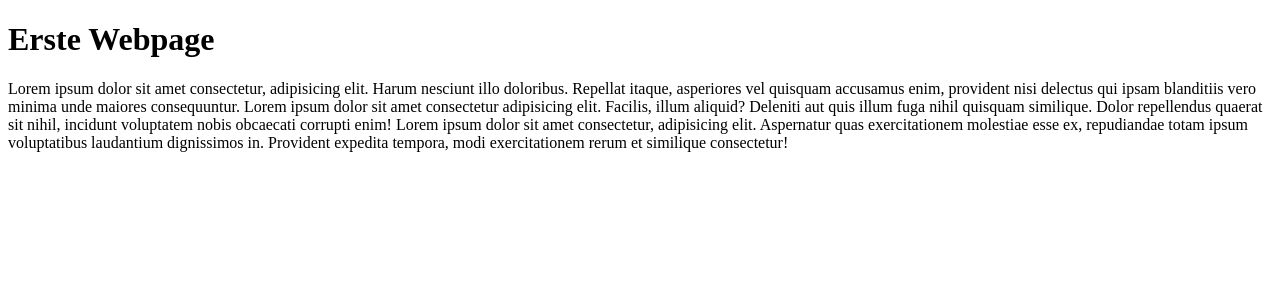
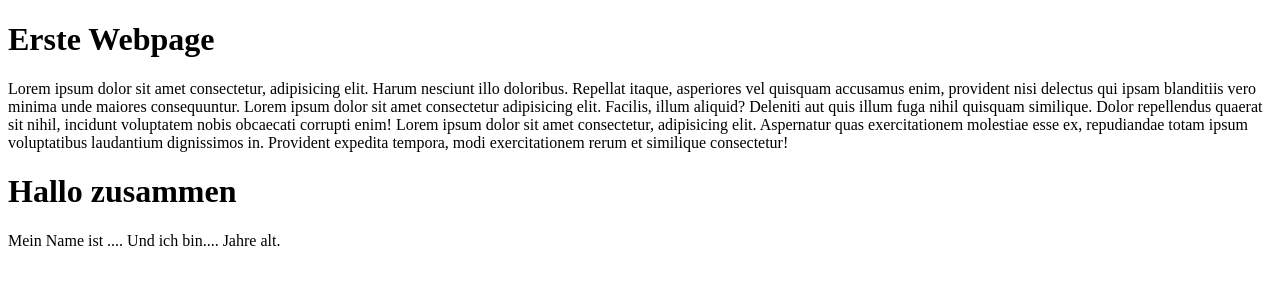
Before and after one commit to FKhalili2002/erste-Webpage, a plain HTML site: page index.html in a window 1280 px wide. Drawn offline with Linux system fonts and the light colour scheme.

Commit message:
Neue Zeile wurde hinzugfügt.

```diff
--- a/index.html
+++ b/index.html
@@ -18,6 +18,7 @@
     exercitationem molestiae esse ex, repudiandae totam ipsum voluptatibus
     laudantium dignissimos in. Provident expedita tempora, modi exercitationem
     rerum et similique consectetur!
-    <h1></h1>
+    <h1>Hallo zusammen</h1>
+    <p>Mein Name ist .... Und ich bin.... Jahre alt.</p>
   </body>
 </html>
```
